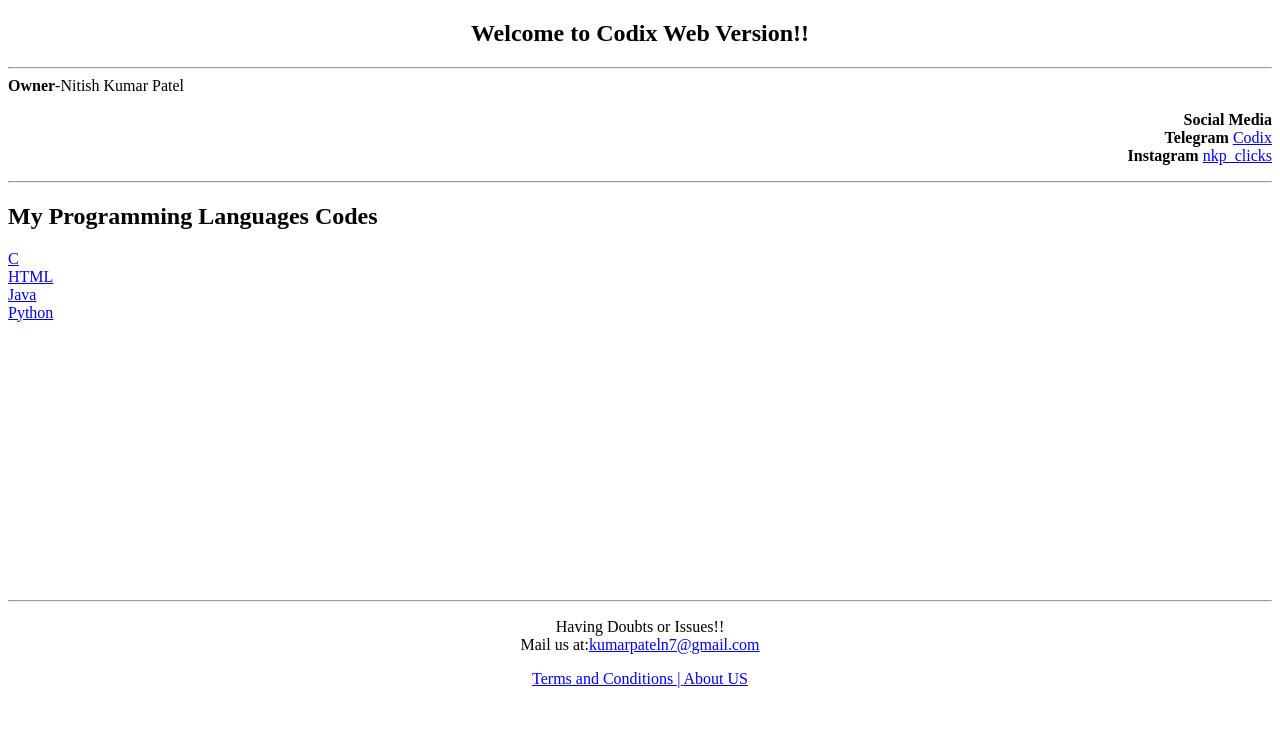
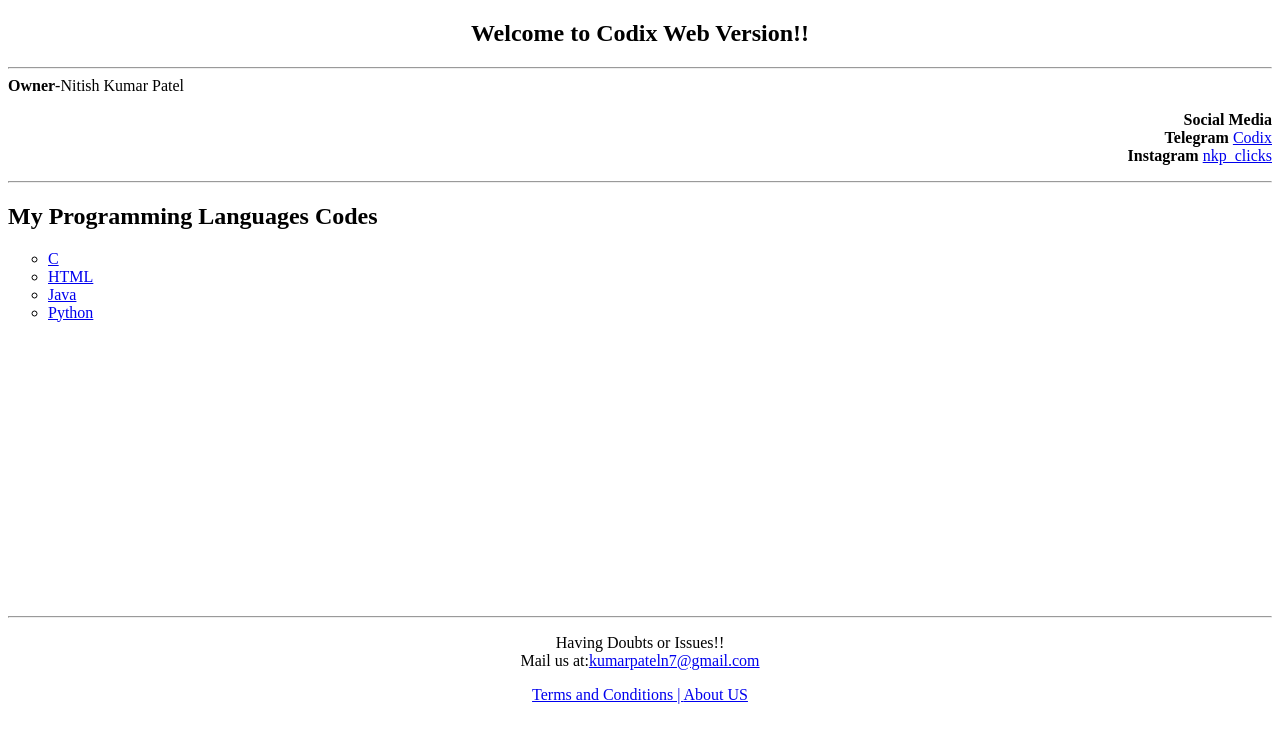
Before and after one commit to anavarin68/Codix_Web, a plain HTML site: page index.html in a window 1280 px wide. Drawn offline with Linux system fonts and the light colour scheme.

Commit message:
Update index.html

```diff
--- a/index.html
+++ b/index.html
@@ -24,10 +24,12 @@
     </p>
     <hr>
     <h2>My Programming Languages Codes</h2>
-    <a href="C.html" target="_blank">C</a><br>
-    <a href="HTML.html" target="_blank">HTML</a><br>
-    <a href="Java.html" target="_blank">Java</a><br>
-    <a href="Python.html" target="_blank">Python</a><br>
+    <ul type="circle">
+    <li><a href="C.html" target="_blank">C</a><br></li>
+    <li><a href="HTML.html" target="_blank">HTML</a><br></li>
+    <li><a href="Java.html" target="_blank">Java</a><br></li>
+    <li><a href="Python.html" target="_blank">Python</a><br></li>
+    </ul>
     <br>
     <br>
     <br>
```
